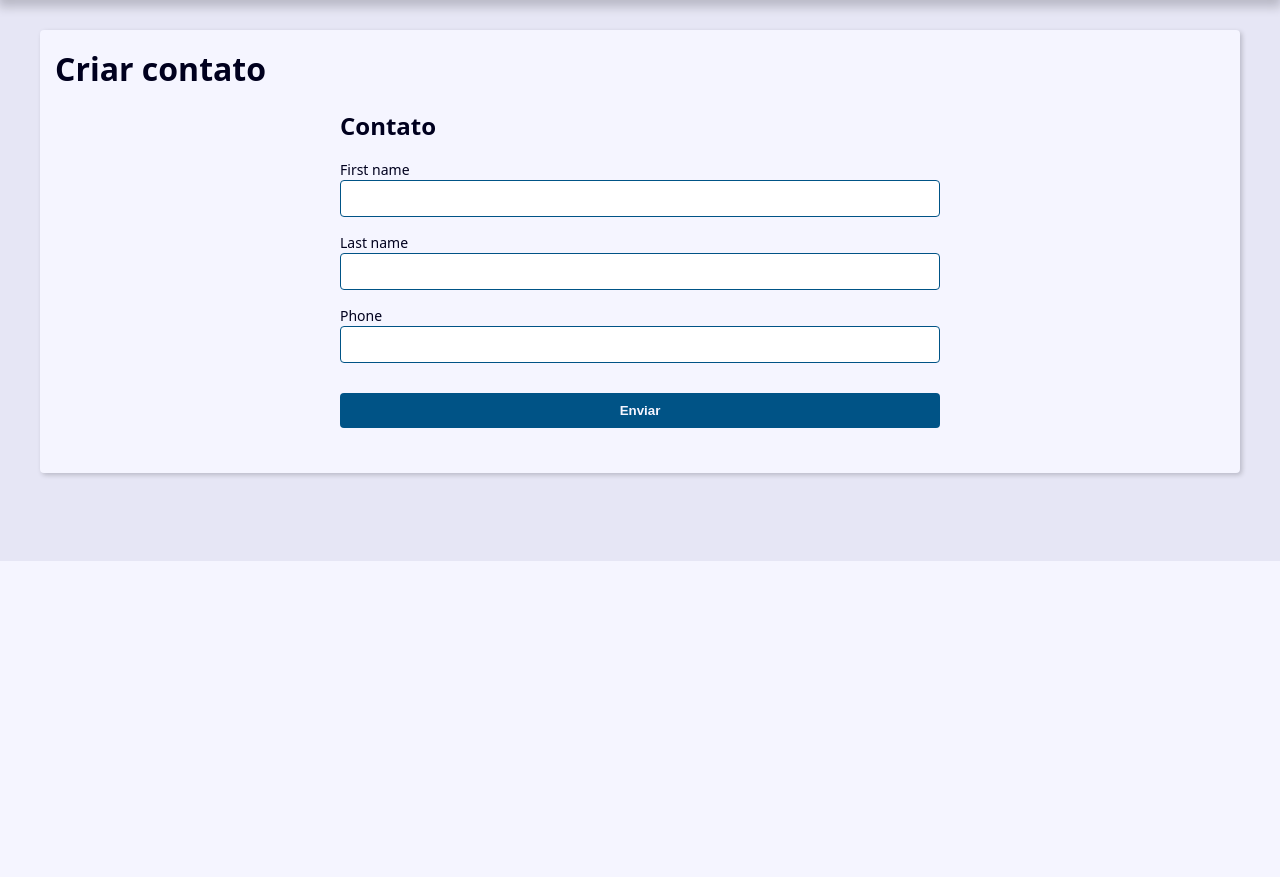
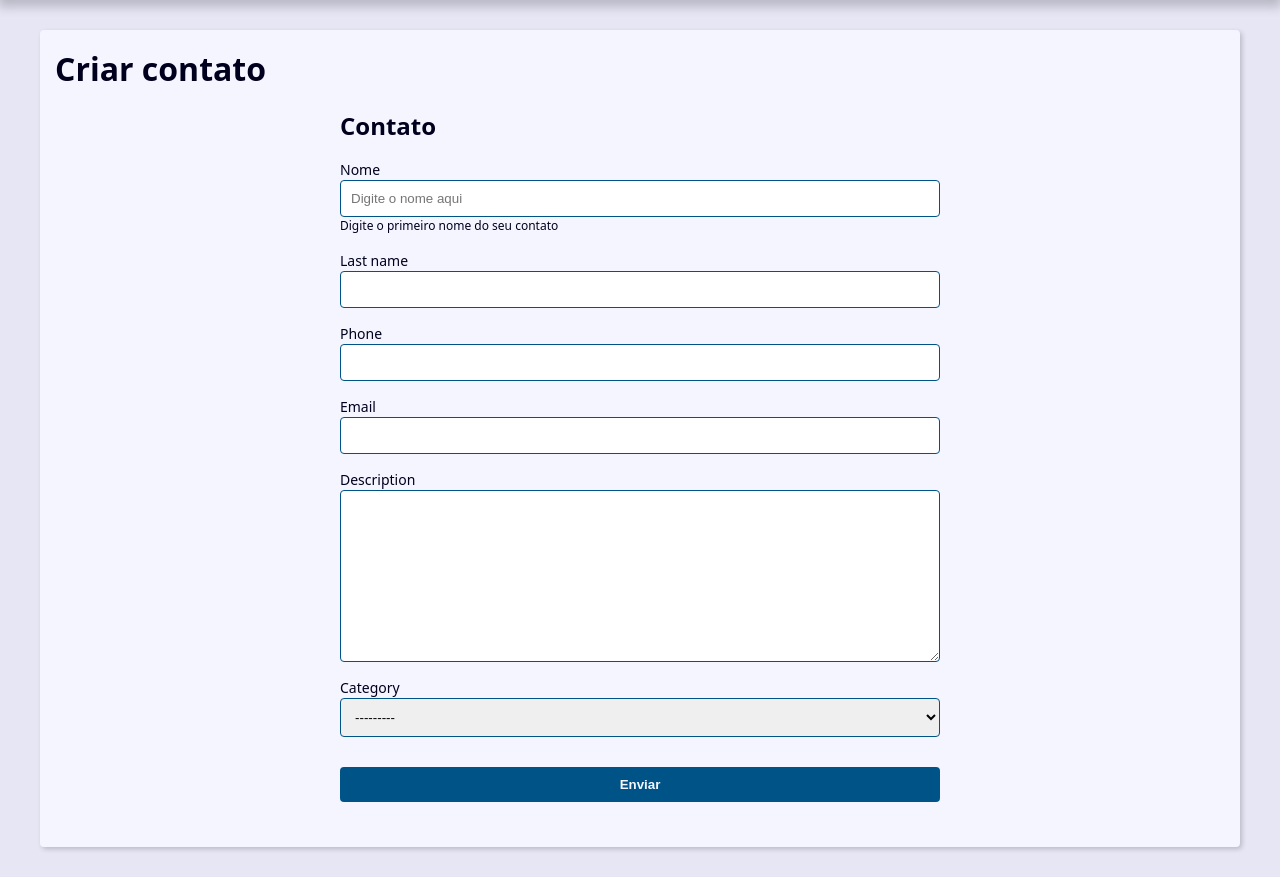
Before and after one commit to Dimartines29/projeto_agenda, a Django app: page /contact/create/ in a window 1280 px wide. Shown: the part 239-1116 px from the top of the page. Before the commit the page ends 800 px from the top, so only its background shows below. Run offline with Django 5.2, Linux system fonts and the light colour scheme; tables that the repository leaves empty hold one stand-in row (values such as "Sample post").

Commit message:
Continuação da implementação da criação de um contato.

```diff
--- a/contact/forms.py
+++ b/contact/forms.py
@@ -3,11 +3,28 @@
 from . import models
 
 class ContactForm(forms.ModelForm):
+    first_name = forms.CharField(widget=forms.TextInput(attrs={'placeholder': 'Digite o nome aqui'}), label='Nome', help_text='Digite o primeiro nome do seu contato')
+
     class Meta:
         model = models.Contact
-        fields = ('first_name', 'last_name', 'phone',)
+        fields = ('first_name', 'last_name', 'phone', 'email', 'description', 'category')
 
     def clean(self):
         cleaned_data = self.cleaned_data
+        first_name = cleaned_data.get('first_name')
+        last_name = cleaned_data.get('last_name')
 
-        self.add_error('first_name', ValidationError('Mensagem de erro', code='invalid'))
+        if first_name == last_name:
+            msg = ValidationError('Nome não pode ser igual ao sobrenome')
+            self.add_error('first_name', msg)
+            self.add_error('last_name', msg)
+
+        return super().clean()
+
+    def clean_first_name(self):
+        first_name = self.cleaned_data.get('first_name')
+
+        if first_name == 'ABC':
+            self.add_error('first_name', ValidationError('Não digite ABC neste campo'))
+
+        return first_name
--- a/contact/templates/contact/create.html
+++ b/contact/templates/contact/create.html
@@ -19,6 +19,12 @@
                     <label for="{{ field.id_for_label }}">{{ field.label }}</label>
                     {{ field }}
                     {{ field.errors }}
+
+                    {% if field.help_text %}
+                        <p class="help-text">
+                            {{ field.help_text }}
+                        </p>
+                    {% endif %}
                 </div>
             {% endfor %}
         </div>
--- a/contact/views/contact_forms.py
+++ b/contact/views/contact_forms.py
@@ -1,9 +1,14 @@
-from django.shortcuts import render
+from django.shortcuts import render, redirect
 from contact.forms import ContactForm
 
 def create(request):
     if request.method == 'POST':
-        ctx = {'form': ContactForm(request.POST)}
+        form = ContactForm(request.POST)
+        ctx = {'form': form }
+
+        if form.is_valid():
+            form.save()
+            return redirect('contact:create')
 
         return render(request, 'contact/create.html', ctx)
 
```
